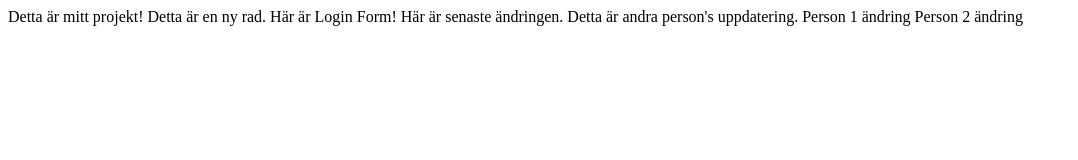
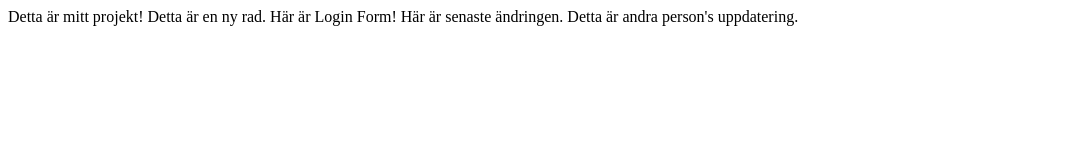
Before and after one commit to MarcusDoceo/Mitt-Projekt, a plain HTML site: page index.html in a window 1280 px wide. Shown: the whole page, without its empty margins (0-1078 px from the left). Drawn offline with Linux system fonts and the light colour scheme.

Commit message:
Update index.html

```diff
--- a/index.html
+++ b/index.html
@@ -12,8 +12,5 @@
     Här är senaste ändringen.
 
     Detta är andra person's uppdatering.
-
-    Person 1 ändring
-    Person 2 ändring
   </body>
 </html>
```
